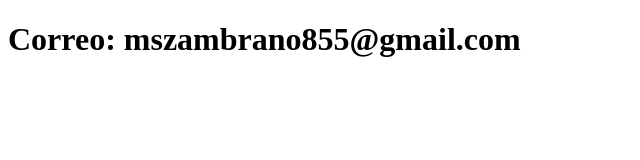
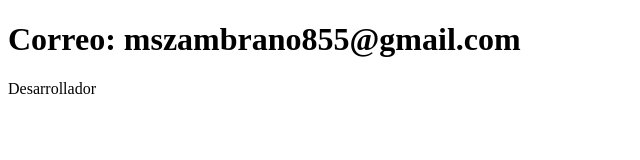
Before and after one commit to ManuelZambrano-prog/AmigoSecreto, a plain HTML site: page contacto.html in a window 1280 px wide. Shown: the whole page, without its empty margins (0-640 px from the left). Drawn offline with Linux system fonts and the light colour scheme.

Commit message:
Actualiza el contacto

```diff
--- a/contacto.html
+++ b/contacto.html
@@ -7,5 +7,6 @@
 </head>
 <body>
     <h1>Correo: mszambrano855@gmail.com</h1>
+    <p>Desarrollador</p>
 </body>
 </html>
```
